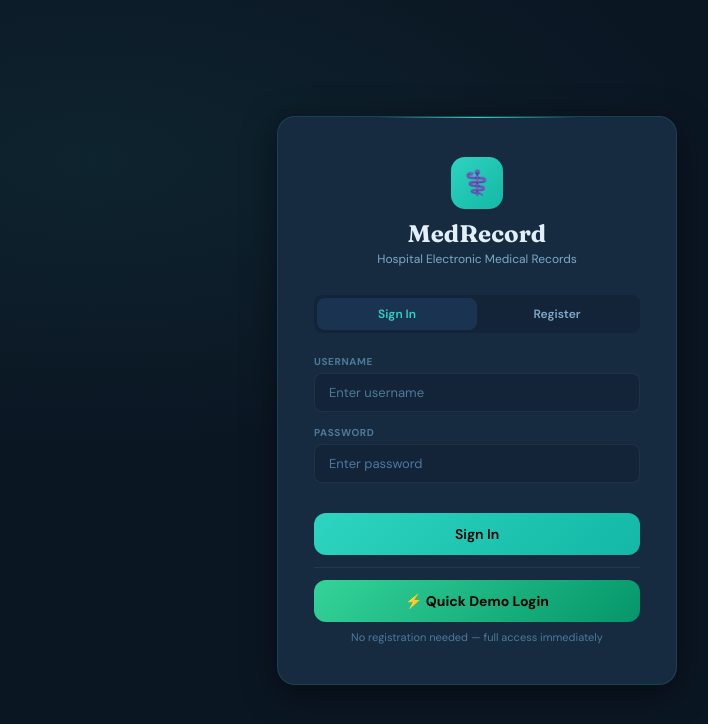
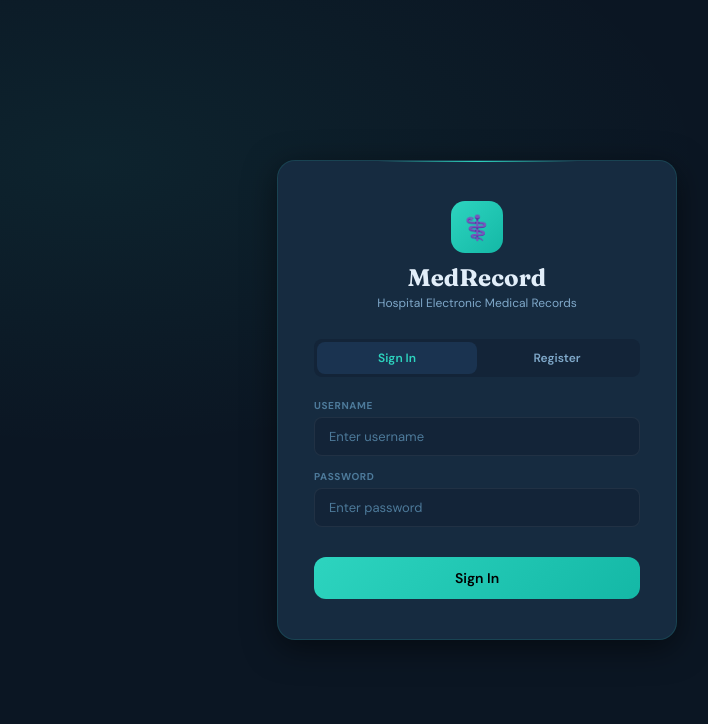
Before and after one commit to awarinelite-cpu/Medrecord-EMR, a React (Vite) app: page / in a window 1280 px wide. Shown: the top 724 px of the page, without its empty margins (163-871 px from the left). Built offline with nearby package versions, Linux system fonts and the light colour scheme.

Commit message:
Update App.jsx

```diff
--- a/src/App.jsx
+++ b/src/App.jsx
@@ -489,12 +489,7 @@ function LoginPage({ onLogin }) {
             <button className="btn btn-primary btn-lg" style={{marginTop:16}} onClick={doLogin} disabled={busy}>
               {busy ? <Spinner /> : "Sign In"}
             </button>
-            <div style={{marginTop:12,paddingTop:12,borderTop:"1px solid var(--border2)",textAlign:"center"}}>
-              <button className="btn btn-lg" style={{background:"linear-gradient(135deg,#34d399,#059669)",color:"#000",fontWeight:700}} onClick={demoLogin}>
-                ⚡ Quick Demo Login
-              </button>
-              <p style={{fontSize:11,color:"var(--t3)",marginTop:8}}>No registration needed — full access immediately</p>
-            </div>
+
           </>
         )}
 
```
